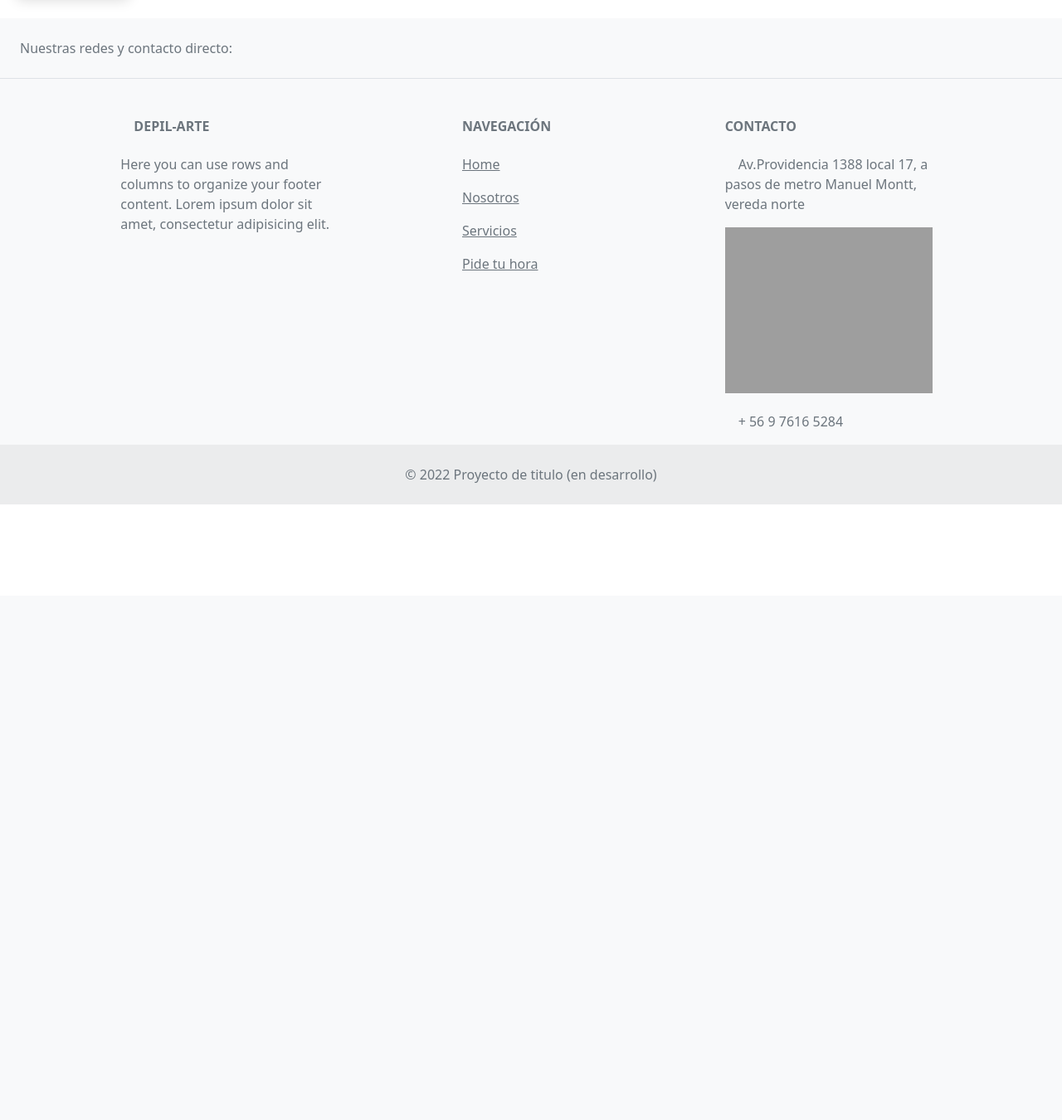
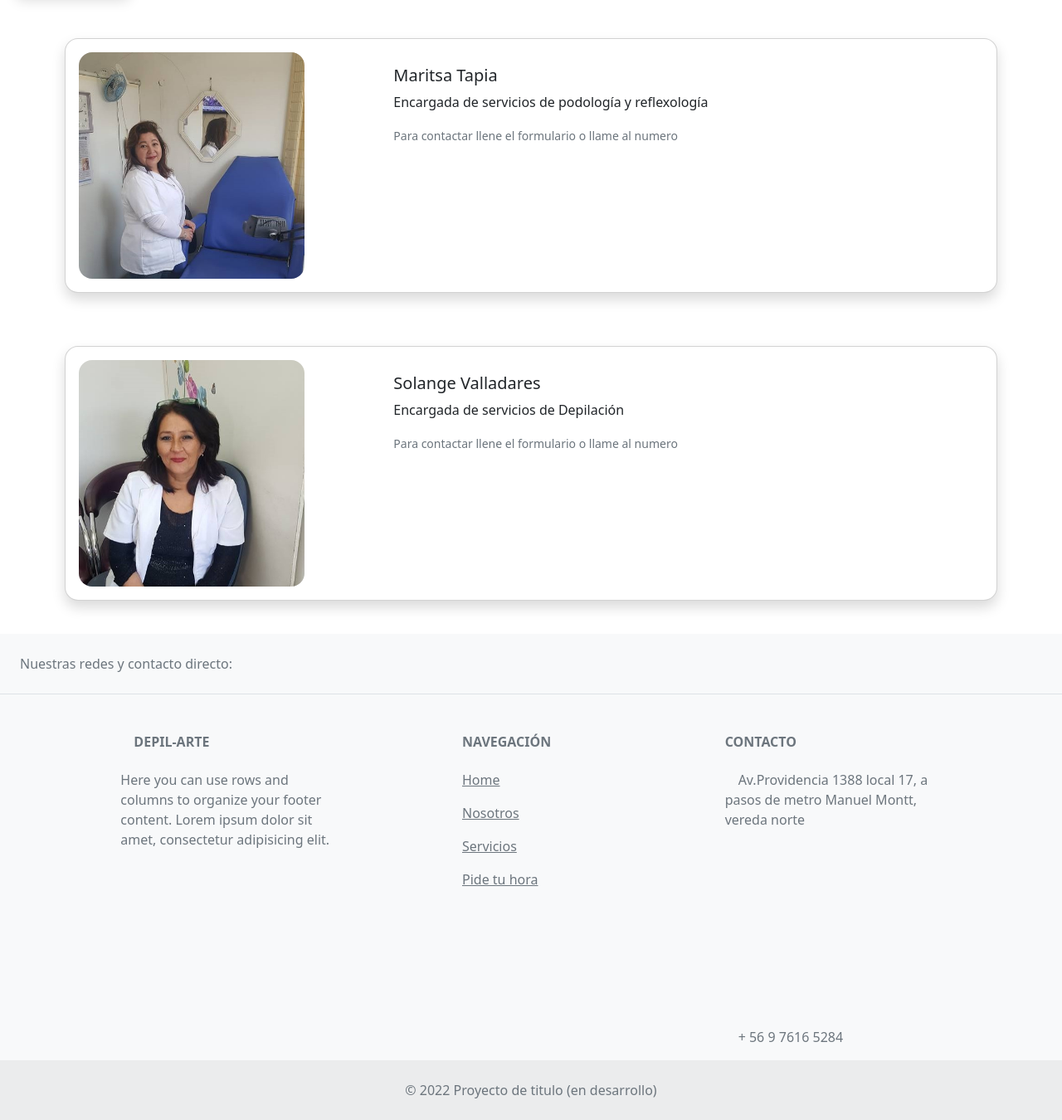
Before and after one commit to AleksMRCR/Depilarte, a Django app: page /servicios in a window 1280 px wide. Shown: the part 82-1432 px from the top of the page at 83% size. Before the commit the page ends 690 px from the top, so only its background shows below. Run offline with Django 4.2, Linux system fonts and the light colour scheme; data that the repository does not hold is empty; grey boxes are pictures that could not be loaded.

Commit message:
servicios

```diff
--- a/depil/templates/paginas/nosotros.html
+++ b/depil/templates/paginas/nosotros.html
@@ -1,4 +1,5 @@
 {% extends "base.html" %}
+
 
 {% block titulo %} Nosotros {% endblock %}
 
--- a/depil/templates/paginas/servicios.html
+++ b/depil/templates/paginas/servicios.html
@@ -1,26 +1,40 @@
 {% extends "base.html" %}
+{% load static %}
 
 {% block titulo %} Servicios {% endblock %}
 
 {% block contenido %}
 
-{% for item in prof %}
 
-  <div class="card mb-3 shadow p-3 m-5 bg-body rounded">
+  <div class="card mb-3 shadow p-3 m-5 bg-body rounded-4">
     <div class="row g-0">
       <div class="col-md-4">
-        <img src="..." class="img-fluid rounded-start" alt="...">
+        <img src="{% static "img/mari.jpg" %}" class="img-fluid rounded-4" width="75%">
       </div>
       <div class="col-md-8">
         <div class="card-body">
-          <h5 class="card-title">{{item.nombre}} {{item.apellido}}</h5>
-          <p class="card-text">{{item.ocupacion}}</p>
-          <p class="card-text"><small class="text-muted">Para contactar llene el formulario o llame al numero {{item.telefono}}</small></p>
+          <h5 class="card-title">Maritsa Tapia</h5>
+          <p class="card-text">Encargada de servicios de podología y reflexología</p>
+          <p class="card-text"><small class="text-muted">Para contactar llene el formulario o llame al numero</small></p>
         </div>
       </div>
     </div>
   </div>
 
-{%endfor%}
+  <div class="card mb-3 shadow p-3 m-5 bg-body rounded-4">
+    <div class="row g-0">
+      <div class="col-md-4">
+        <img src="{% static "img/sole.jpg" %}" class="img-fluid rounded-4" width="75%" >
+      </div>
+      <div class="col-md-8">
+        <div class="card-body">
+          <h5 class="card-title">Solange Valladares</h5>
+          <p class="card-text">Encargada de servicios  de Depilación</p>
+          <p class="card-text"><small class="text-muted">Para contactar llene el formulario o llame al numero </small></p>
+        </div>
+      </div>
+    </div>
+  </div>
+
 
 {% endblock %}
--- a/sistema/settings.py
+++ b/sistema/settings.py
@@ -122,7 +122,8 @@
 # Static files (CSS, JavaScript, Images)
 # https://docs.djangoproject.com/en/4.0/howto/static-files/
 
-STATIC_URL = 'static/'
+STATIC_URL = '/static/'
+STATICFILES_DIRS = (os.path.join(BASE_DIR, 'sistema/static'),)
 
 # Default primary key field type
 # https://docs.djangoproject.com/en/4.0/ref/settings/#default-auto-field
```
Also changed, not shown: sistema/static/img/mari.jpg (added), sistema/static/img/sole.jpg (added).
